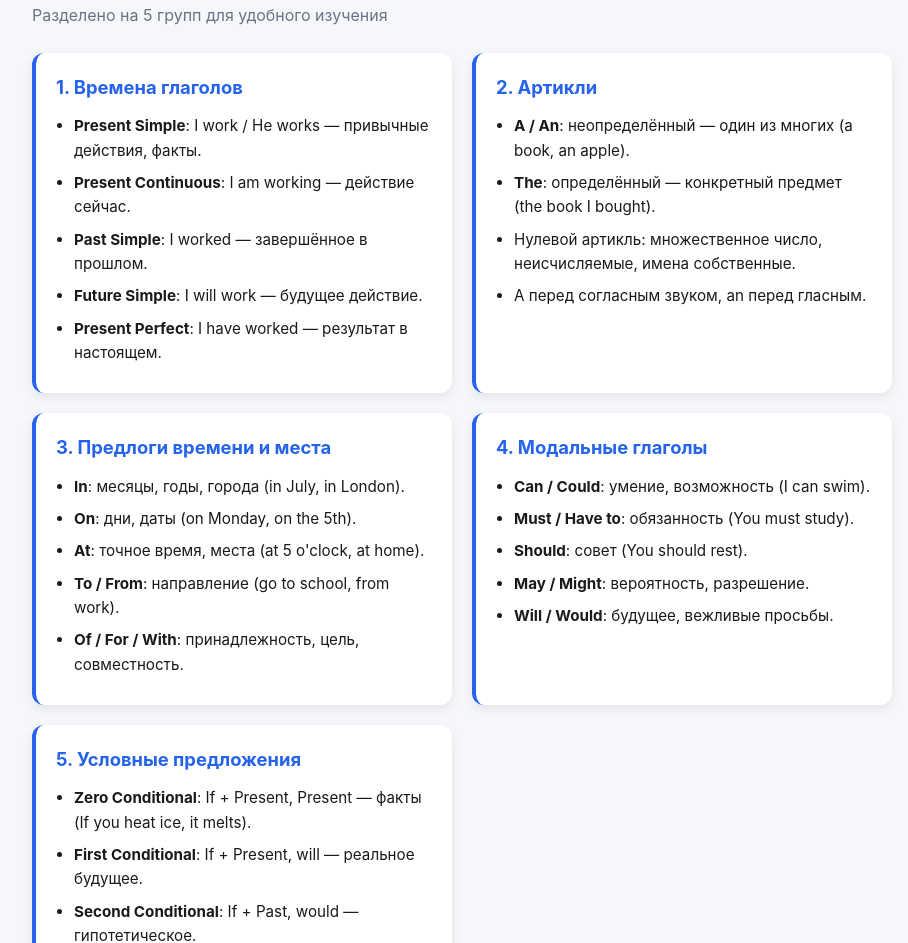
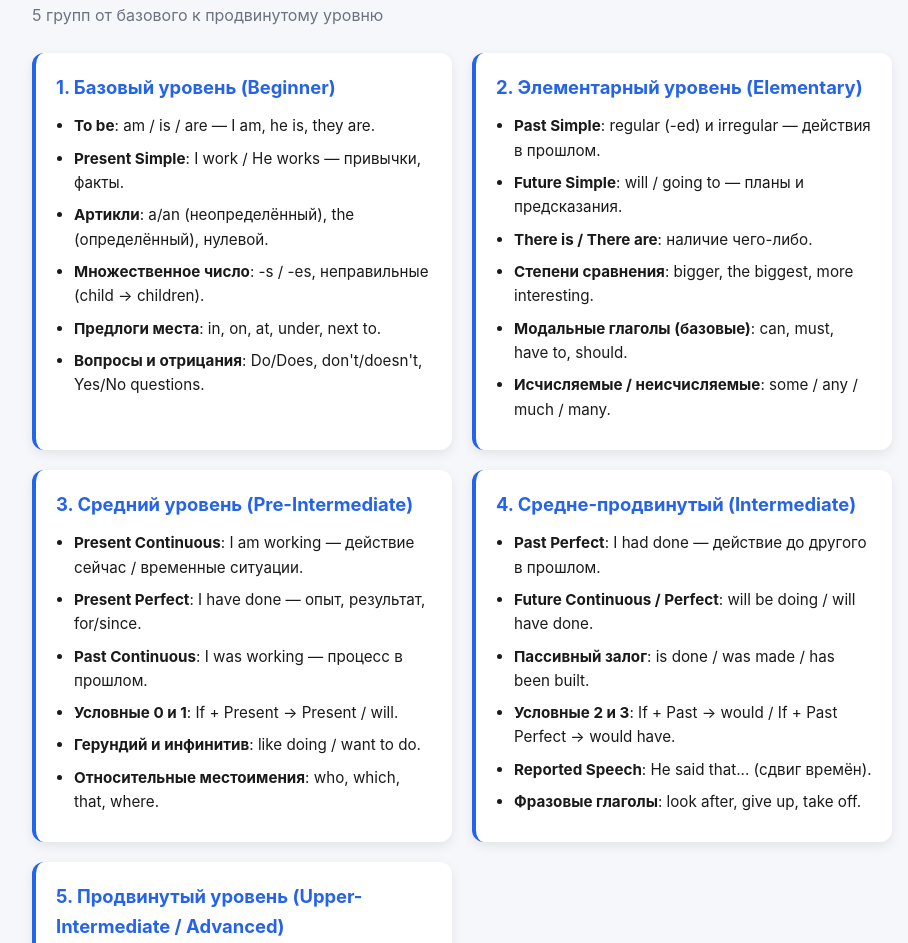
Before and after one commit to morrfi03/english-flashcards, a plain HTML site: page rules.html in a window 1280 px wide. Shown: the part 163-1106 px from the top of the page, without its empty margins (178-1086 px from the left). Drawn offline with Linux system fonts and the light colour scheme.

Commit message:
Expand rules into 5 groups from basic to advanced

```diff
--- a/rules.html
+++ b/rules.html
@@ -19,60 +19,66 @@
 
   <main class="container">
     <h2>Правила английского языка</h2>
-    <p class="subtitle">Разделено на 5 групп для удобного изучения</p>
+    <p class="subtitle">5 групп от базового к продвинутому уровню</p>
 
     <div class="rules-grid">
       <div class="rule-block">
-        <h3>1. Времена глаголов</h3>
+        <h3>1. Базовый уровень (Beginner)</h3>
         <ul>
-          <li><strong>Present Simple</strong>: I work / He works — привычные действия, факты.</li>
-          <li><strong>Present Continuous</strong>: I am working — действие сейчас.</li>
-          <li><strong>Past Simple</strong>: I worked — завершённое в прошлом.</li>
-          <li><strong>Future Simple</strong>: I will work — будущее действие.</li>
-          <li><strong>Present Perfect</strong>: I have worked — результат в настоящем.</li>
+          <li><strong>To be</strong>: am / is / are — I am, he is, they are.</li>
+          <li><strong>Present Simple</strong>: I work / He works — привычки, факты.</li>
+          <li><strong>Артикли</strong>: a/an (неопределённый), the (определённый), нулевой.</li>
+          <li><strong>Множественное число</strong>: -s / -es, неправильные (child → children).</li>
+          <li><strong>Предлоги места</strong>: in, on, at, under, next to.</li>
+          <li><strong>Вопросы и отрицания</strong>: Do/Does, don't/doesn't, Yes/No questions.</li>
         </ul>
       </div>
 
       <div class="rule-block">
-        <h3>2. Артикли</h3>
+        <h3>2. Элементарный уровень (Elementary)</h3>
         <ul>
-          <li><strong>A / An</strong>: неопределённый — один из многих (a book, an apple).</li>
-          <li><strong>The</strong>: определённый — конкретный предмет (the book I bought).</li>
-          <li>Нулевой артикль: множественное число, неисчисляемые, имена собственные.</li>
-          <li>A перед согласным звуком, an перед гласным.</li>
+          <li><strong>Past Simple</strong>: regular (-ed) и irregular — действия в прошлом.</li>
+          <li><strong>Future Simple</strong>: will / going to — планы и предсказания.</li>
+          <li><strong>There is / There are</strong>: наличие чего-либо.</li>
+          <li><strong>Степени сравнения</strong>: bigger, the biggest, more interesting.</li>
+          <li><strong>Модальные глаголы (базовые)</strong>: can, must, have to, should.</li>
+          <li><strong>Исчисляемые / неисчисляемые</strong>: some / any / much / many.</li>
         </ul>
       </div>
 
       <div class="rule-block">
-        <h3>3. Предлоги времени и места</h3>
+        <h3>3. Средний уровень (Pre-Intermediate)</h3>
         <ul>
-          <li><strong>In</strong>: месяцы, годы, города (in July, in London).</li>
-          <li><strong>On</strong>: дни, даты (on Monday, on the 5th).</li>
-          <li><strong>At</strong>: точное время, места (at 5 o'clock, at home).</li>
-          <li><strong>To / From</strong>: направление (go to school, from work).</li>
-          <li><strong>Of / For / With</strong>: принадлежность, цель, совместность.</li>
+          <li><strong>Present Continuous</strong>: I am working — действие сейчас / временные ситуации.</li>
+          <li><strong>Present Perfect</strong>: I have done — опыт, результат, for/since.</li>
+          <li><strong>Past Continuous</strong>: I was working — процесс в прошлом.</li>
+          <li><strong>Условные 0 и 1</strong>: If + Present → Present / will.</li>
+          <li><strong>Герундий и инфинитив</strong>: like doing / want to do.</li>
+          <li><strong>Относительные местоимения</strong>: who, which, that, where.</li>
         </ul>
       </div>
 
       <div class="rule-block">
-        <h3>4. Модальные глаголы</h3>
+        <h3>4. Средне-продвинутый (Intermediate)</h3>
         <ul>
-          <li><strong>Can / Could</strong>: умение, возможность (I can swim).</li>
-          <li><strong>Must / Have to</strong>: обязанность (You must study).</li>
-          <li><strong>Should</strong>: совет (You should rest).</li>
-          <li><strong>May / Might</strong>: вероятность, разрешение.</li>
-          <li><strong>Will / Would</strong>: будущее, вежливые просьбы.</li>
+          <li><strong>Past Perfect</strong>: I had done — действие до другого в прошлом.</li>
+          <li><strong>Future Continuous / Perfect</strong>: will be doing / will have done.</li>
+          <li><strong>Пассивный залог</strong>: is done / was made / has been built.</li>
+          <li><strong>Условные 2 и 3</strong>: If + Past → would / If + Past Perfect → would have.</li>
+          <li><strong>Reported Speech</strong>: He said that... (сдвиг времён).</li>
+          <li><strong>Фразовые глаголы</strong>: look after, give up, take off.</li>
         </ul>
       </div>
 
       <div class="rule-block">
-        <h3>5. Условные предложения</h3>
+        <h3>5. Продвинутый уровень (Upper-Intermediate / Advanced)</h3>
         <ul>
-          <li><strong>Zero Conditional</strong>: If + Present, Present — факты (If you heat ice, it melts).</li>
-          <li><strong>First Conditional</strong>: If + Present, will — реальное будущее.</li>
-          <li><strong>Second Conditional</strong>: If + Past, would — гипотетическое.</li>
-          <li><strong>Third Conditional</strong>: If + Past Perfect, would have — нереальное прошлое.</li>
-          <li>Unless = if not.</li>
+          <li><strong>Смешанные условные</strong>: If + Past Perfect → would (сейчас).</li>
+          <li><strong>Инверсия</strong>: Never have I seen... / Had I known...</li>
+          <li><strong>Модальные с перфектом</strong>: must have done, might have been, should have gone.</li>
+          <li><strong>Субъюнктив и wish</strong>: I wish I were / If only I had known.</li>
+          <li><strong>Эллипсис и замены</strong>: so do I, neither did she, too / either.</li>
+          <li><strong>Сложные относительные конструкции</strong>: whose, whom, preposition + which.</li>
         </ul>
       </div>
     </div>
```
